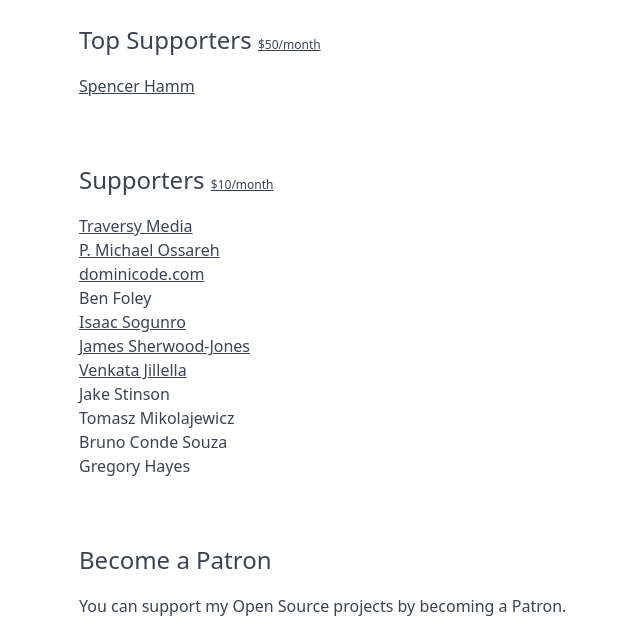
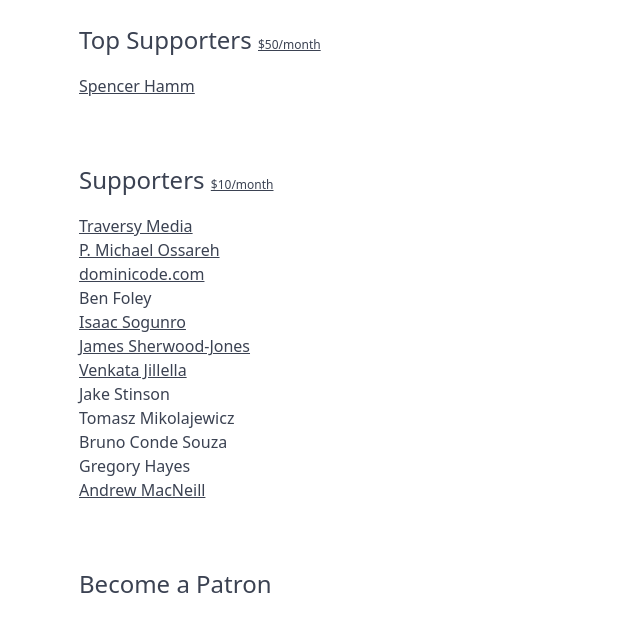
Before and after one commit to typicode/typicode.github.io, a website: page index.html in a window 1280 px wide. Shown: the part 515-1133 px from the top of the page, without its empty margins (241-881 px from the left). Drawn offline with nearby package versions, Linux system fonts and the light colour scheme.

Commit message:
Update index.html

```diff
--- a/index.html
+++ b/index.html
@@ -165,6 +165,7 @@
         <li>Tomasz Mikolajewicz</li>
         <li>Bruno Conde Souza</li>
         <li>Gregory Hayes</li>
+        <li><a href="http://www.aksel.com/">Andrew MacNeill</a></li>
       </ul>
 
       <h2>Become a Patron</h2>
```
